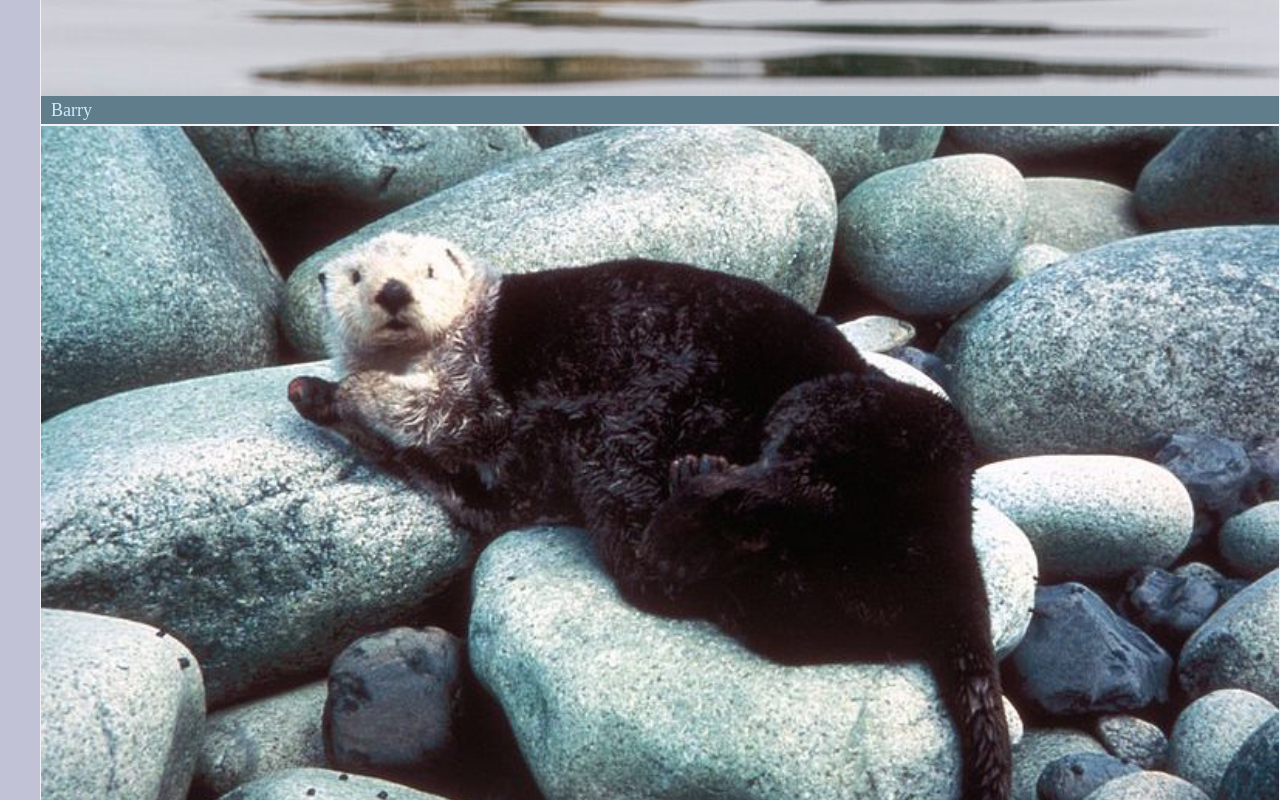
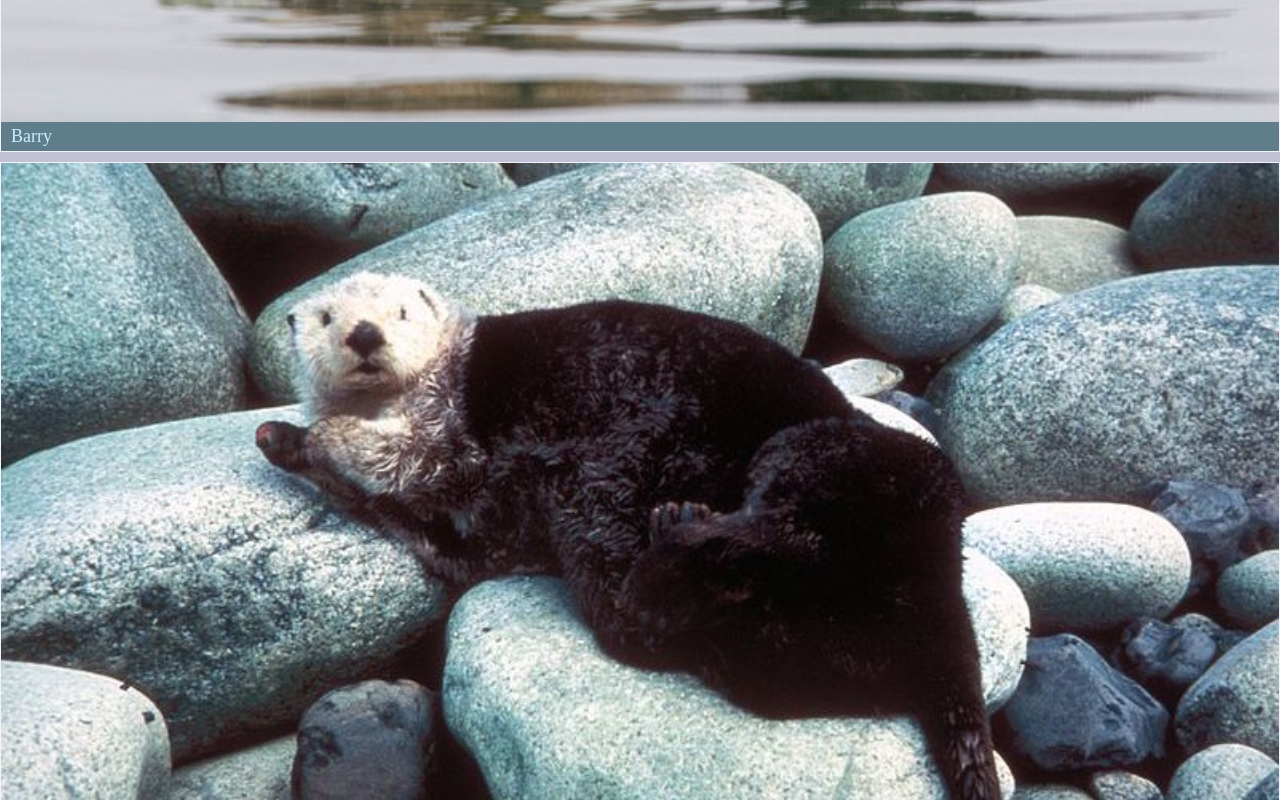
Before and after one commit to sevico/ottergram, a plain HTML site: page index.html in a window 1280 px wide. Shown: the part 780-1580 px from the top of the page. Drawn offline with nearby package versions, Linux system fonts and the light colour scheme.

Commit message:
remove list padding and add margin top

```diff
--- a/stylesheets/styles.css
+++ b/stylesheets/styles.css
@@ -25,4 +25,9 @@ a{
 
 .thumbnail-lists{
     list-style: none;
+    padding: 0;
 }
+
+.thumbnai-item+ .thumbnai-item{
+    margin-top: 10px;
+}
```
